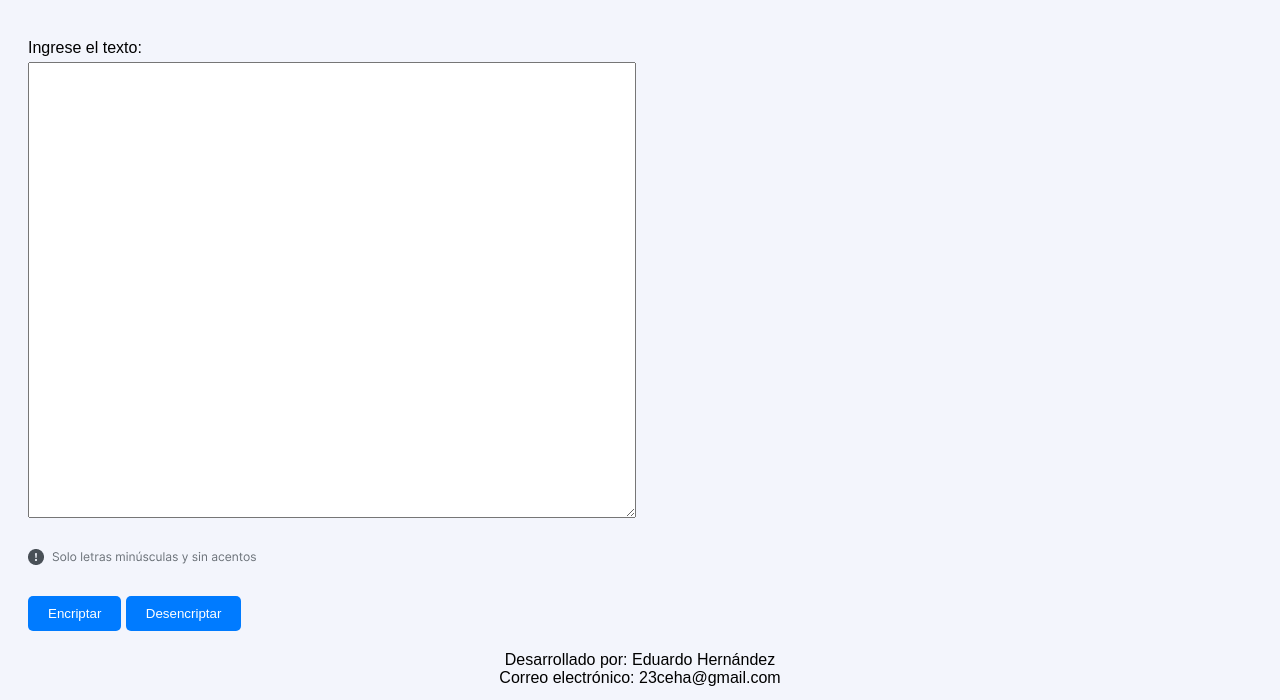
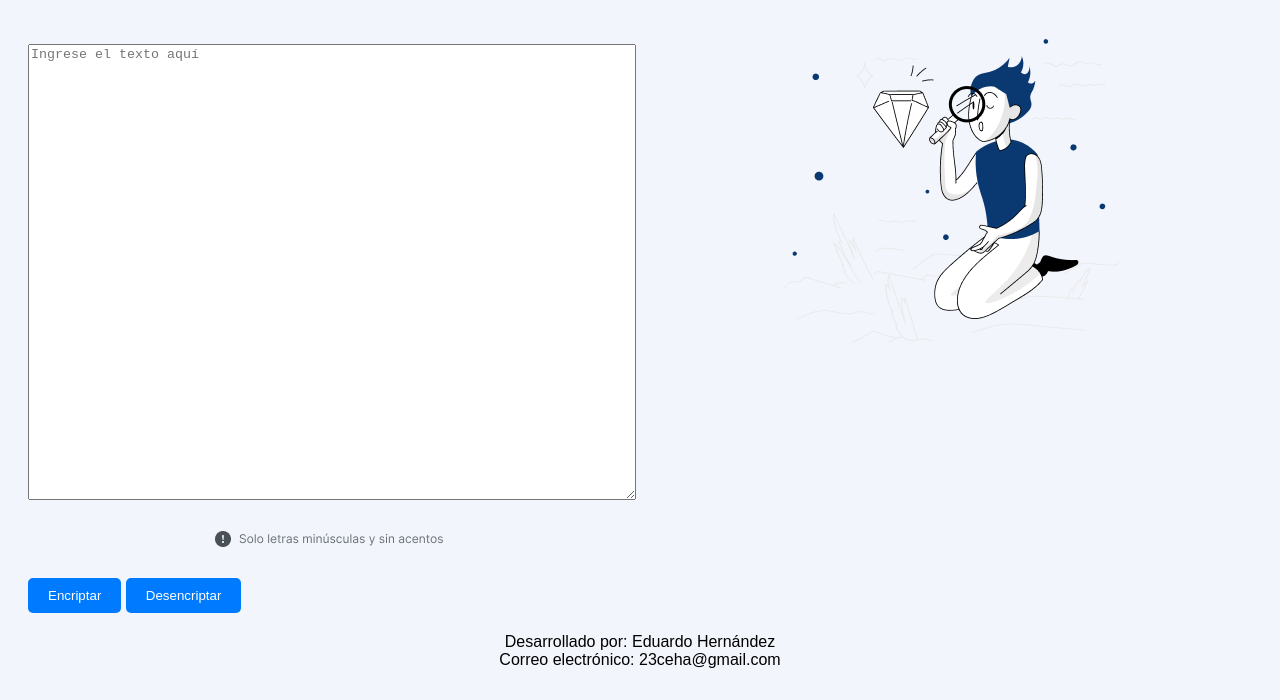
Before and after one commit to EduardoHernandez2323/Encriptador, a plain HTML site: page inicio-encriptador.html in a window 1280 px wide. Shown: the part 100-800 px from the top of the page. Drawn offline with Linux system fonts and the light colour scheme.

Commit message:
Anexo de pagina

```diff
--- a/index.html
+++ b/inicio-encriptador.html
@@ -12,8 +12,8 @@
              <h1><img src="imagenes/Logo.png" alt="Logo Bootcamp"></h1>
 
              <div class="input-section">
-              <label for="texto">Ingrese el texto:</label>
-              <textarea id="texto" rows="30" cols="50"></textarea>
+              <label for="texto"></label>
+              <textarea id="texto" rows="30" cols="50" required placeholder= "Ingrese el texto aquí"></textarea>
 
               <p class="instruccion"><img src="imagenes/Frame 1 (1).png"></p>
 
@@ -23,6 +23,7 @@
             </div>
 
               <div class="output-section">
+                <div><img src="imagenes/Muñeco.png" alt=""></div>
                 <div id="resultado"></div>
 
             </div>
--- a/styles.css
+++ b/styles.css
@@ -15,6 +15,10 @@ label {
     margin-bottom: 5px;
 }
 
+p{
+    text-align: center;
+}
+
 .input-section {
     grid-column: 1 / span 1;
 
@@ -22,6 +26,7 @@ label {
 
 .output-section {
     grid-column: 2 / span 1;
+    text-align: center;
 }
 
 textarea {
@@ -49,6 +54,10 @@ button:hover {
     margin-top: 5px;
 }
 
+#resultado{
+    margin: 20 20 20 20;
+}
+
 footer {
     margin-top: 20px;
     text-align: center;
```
Also changed, not shown: encriptador.html (added).
